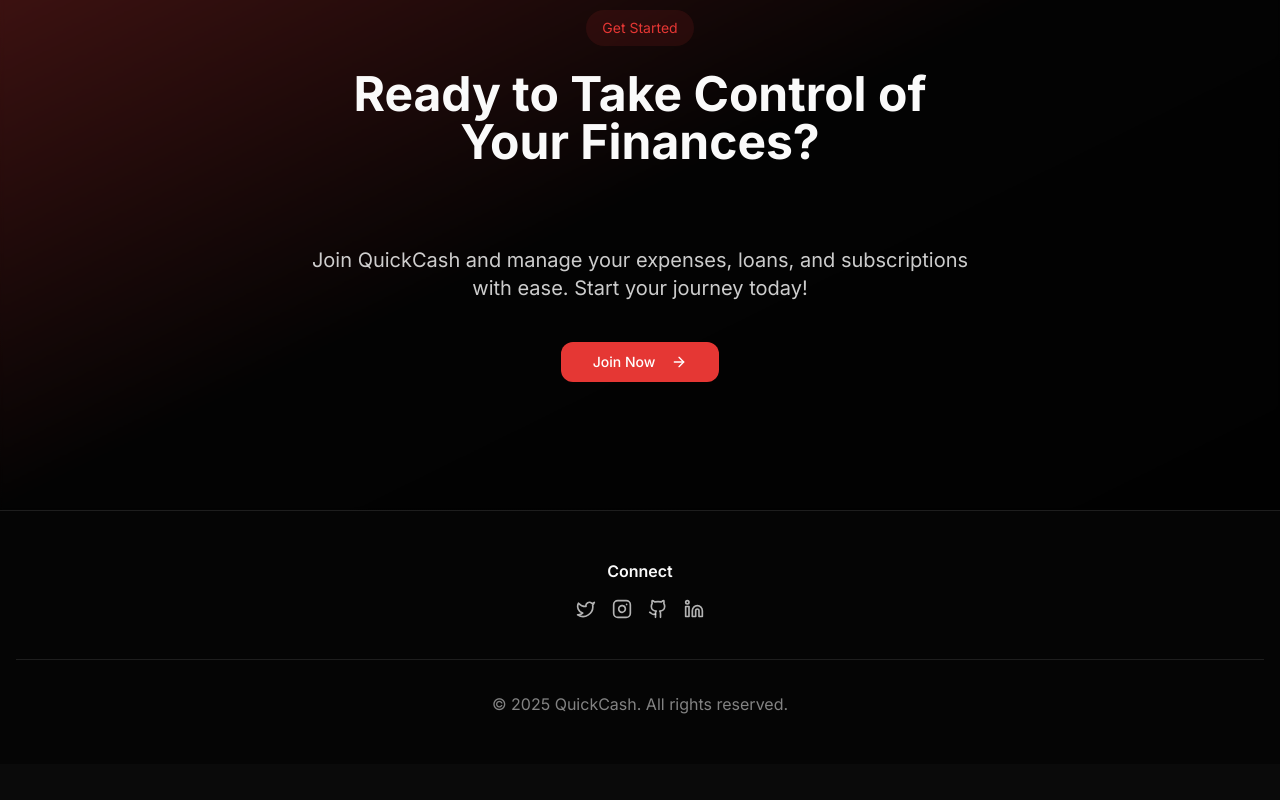
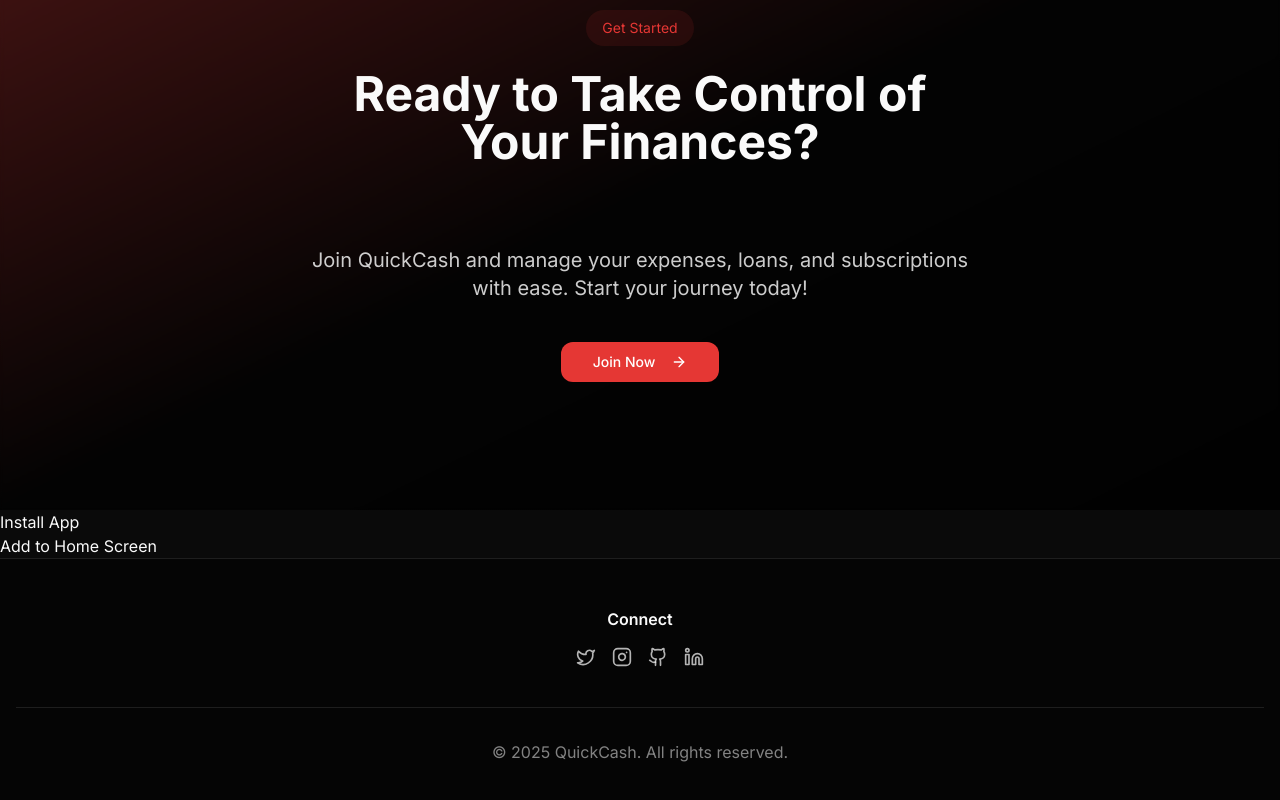
Before and after one commit to codify4/quick-cash, a Next.js app: page / in a window 1280 px wide. Shown: the part 2989-3789 px from the top of the page. Before the commit the page ends 3753 px from the top, so only its background shows below. Built offline with nearby package versions, Linux system fonts and the light colour scheme.

Commit message:
added InstallPrompt

```diff
--- a/app/manifest.ts
+++ b/app/manifest.ts
@@ -5,7 +5,7 @@
     name: 'QuichCash',
     short_name: 'QuichCash',
     description: 'The Easiest Way to Track Your Expenses, Loans and Subscriptions',
-    start_url: '/',
+    start_url: '/dashboard',
     display: 'standalone',
     background_color: '#ffffff',
     theme_color: '#000000',
--- a/app/page.tsx
+++ b/app/page.tsx
@@ -1,10 +1,50 @@
+'use client'
+
 import Hero from "@/components/sections/Hero";
 import Features from "@/components/sections/Features";
 import Testimonials from "@/components/sections/Testimonials";
 import Footer from "@/components/sections/Footer";
 import Header from "@/components/sections/Header";
 import CTA from "@/components/sections/CTA";
+import { useEffect, useState } from "react";
 
+function InstallPrompt() {
+  const [isIOS, setIsIOS] = useState(false)
+  const [isStandalone, setIsStandalone] = useState(false)
+
+  useEffect(() => {
+    setIsIOS(
+      /iPad|iPhone|iPod/.test(navigator.userAgent) && !(window as any).MSStream
+    )
+
+    setIsStandalone(window.matchMedia('(display-mode: standalone)').matches)
+  }, [])
+
+  if (isStandalone) {
+    return null
+  }
+
+  return (
+    <div>
+      <h3>Install App</h3>
+      <button>Add to Home Screen</button>
+      {isIOS && (
+        <p>
+          To install this app on your iOS device, tap the share button
+          <span role="img" aria-label="share icon">
+            {' '}
+            ⎋{' '}
+          </span>
+          and then "Add to Home Screen"
+          <span role="img" aria-label="plus icon">
+            {' '}
+            ➕{' '}
+          </span>.
+        </p>
+      )}
+    </div>
+  )
+}
 export default function Home() {
   return (
     <>
@@ -22,6 +62,7 @@
         <section className="pt-24">
           <CTA />
         </section>
+        <InstallPrompt />
       </main>
       <Footer />
     </>
```
